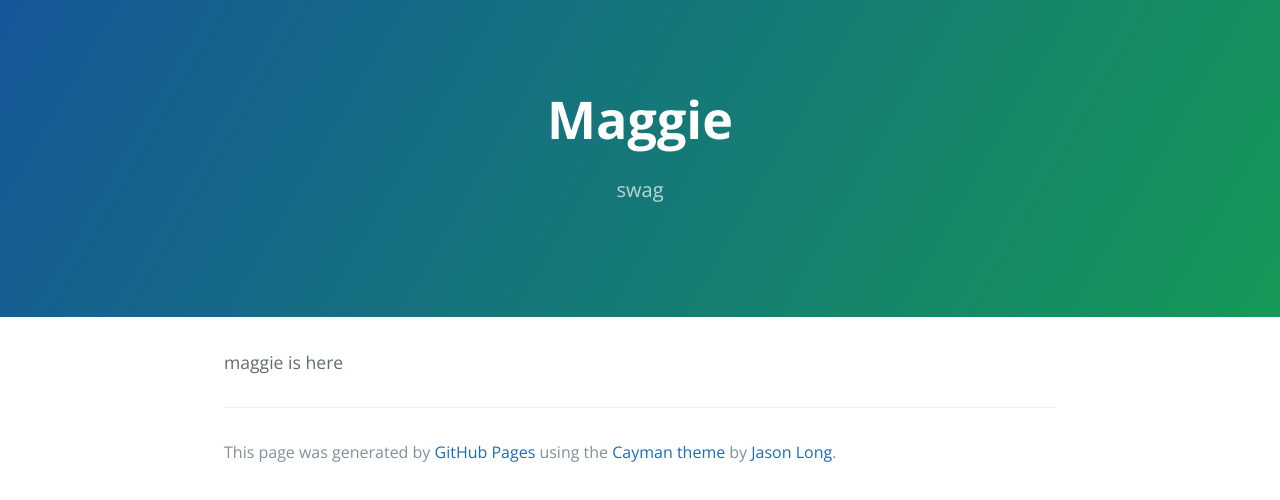
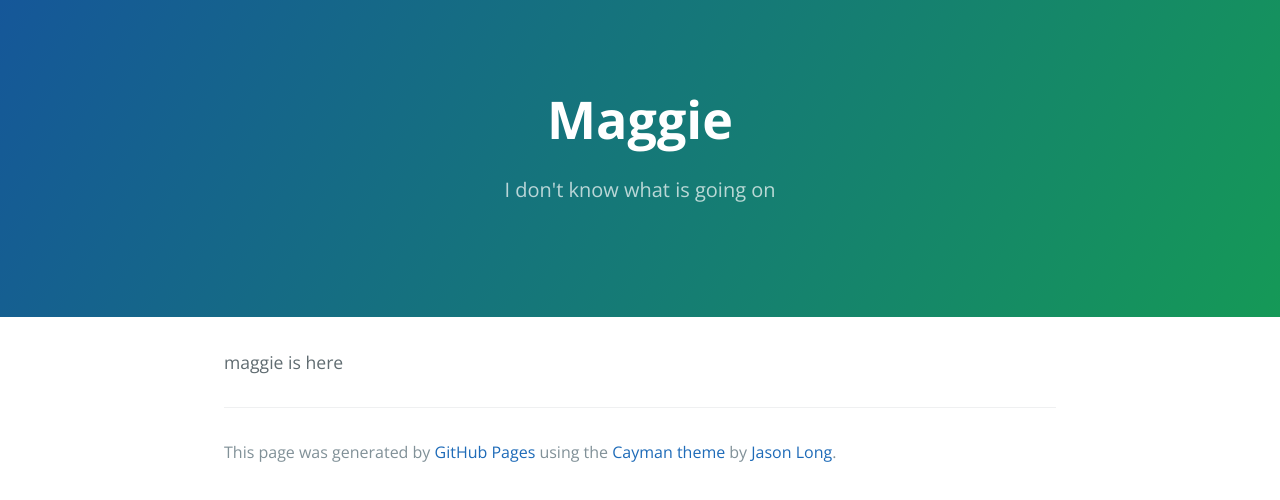
Before and after one commit to maggieg28381/maggieg28381.github.io, a plain HTML site: page index.html in a window 1280 px wide. Drawn offline with nearby package versions, Linux system fonts and the light colour scheme.

Commit message:
Update index.html

```diff
--- a/index.html
+++ b/index.html
@@ -12,7 +12,7 @@
   <body>
     <section class="page-header">
       <h1 class="project-name">Maggie</h1>
-      <h2 class="project-tagline">swag</h2>
+      <h2 class="project-tagline">I don't know what is going on</h2>
     </section>
 
     <section class="main-content">
```
